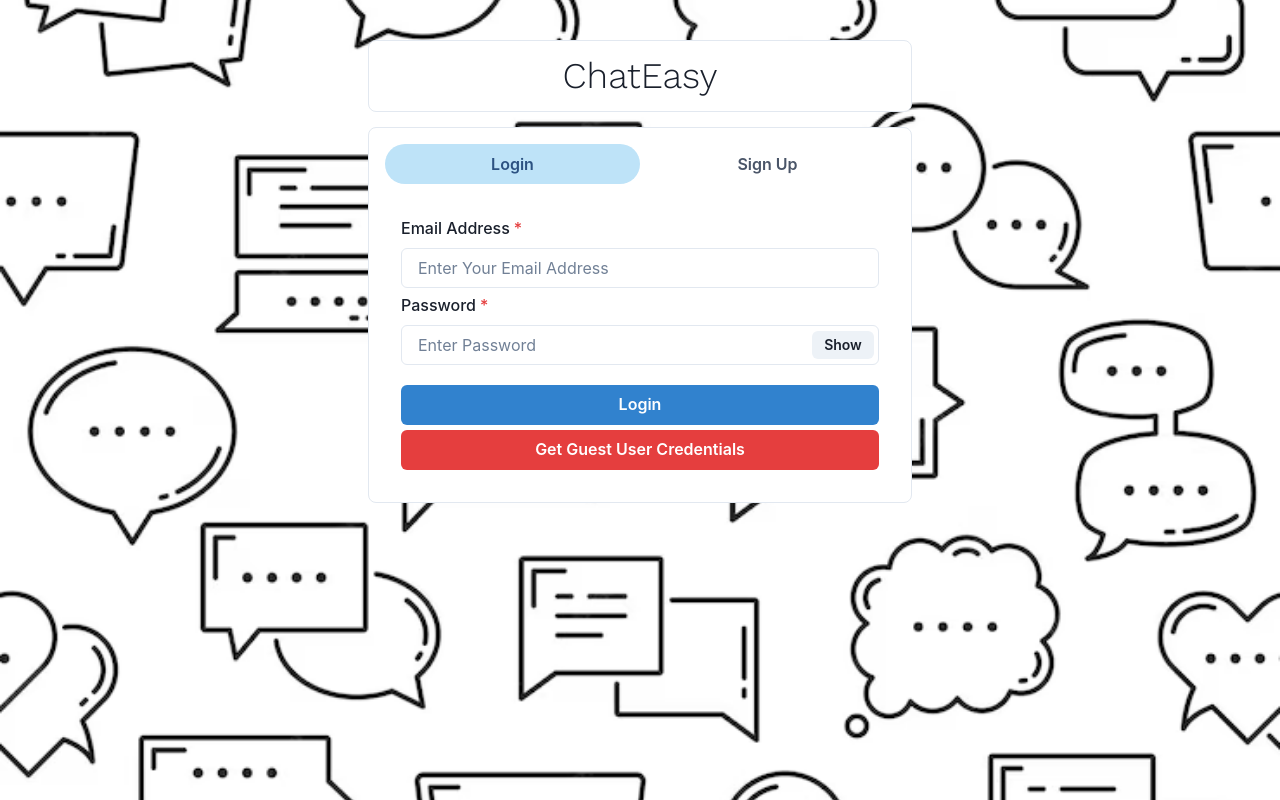
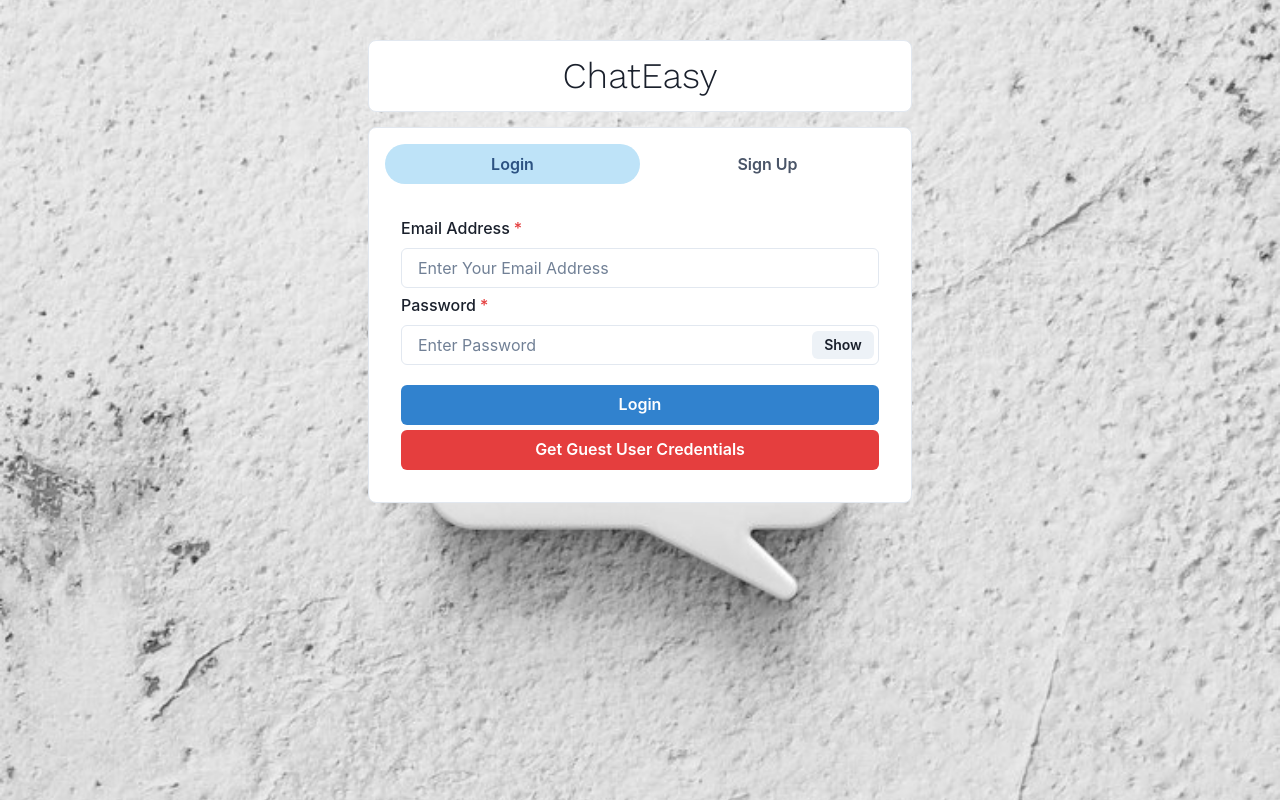
Before and after one commit to Saketkumar12345/Chat-Application, a React (Create React App) app in the folder frontend/: page / in a window 1280 px wide. Built offline with nearby package versions, Linux system fonts and the light colour scheme.

Commit message:
Update App.css

```diff
--- a/frontend/src/App.css
+++ b/frontend/src/App.css
@@ -6,7 +6,7 @@
   /* background-repeat: repeat; */
 
   /* display: flex; */
-   background-image: url("./bgp2.avif");
+   background-image: url("./bgp3.jpg");
 
   background-position: center;
   background-size: cover;
```
